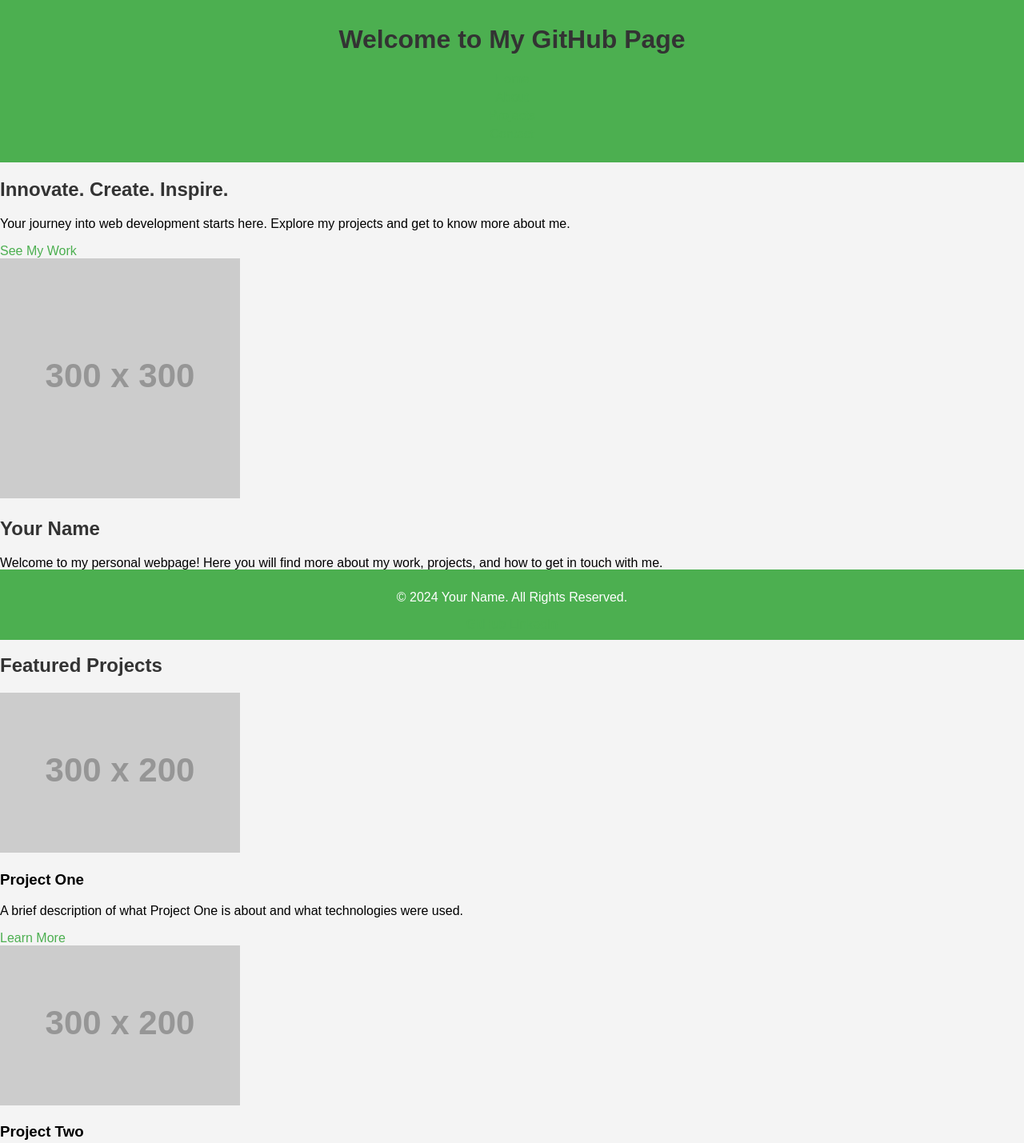
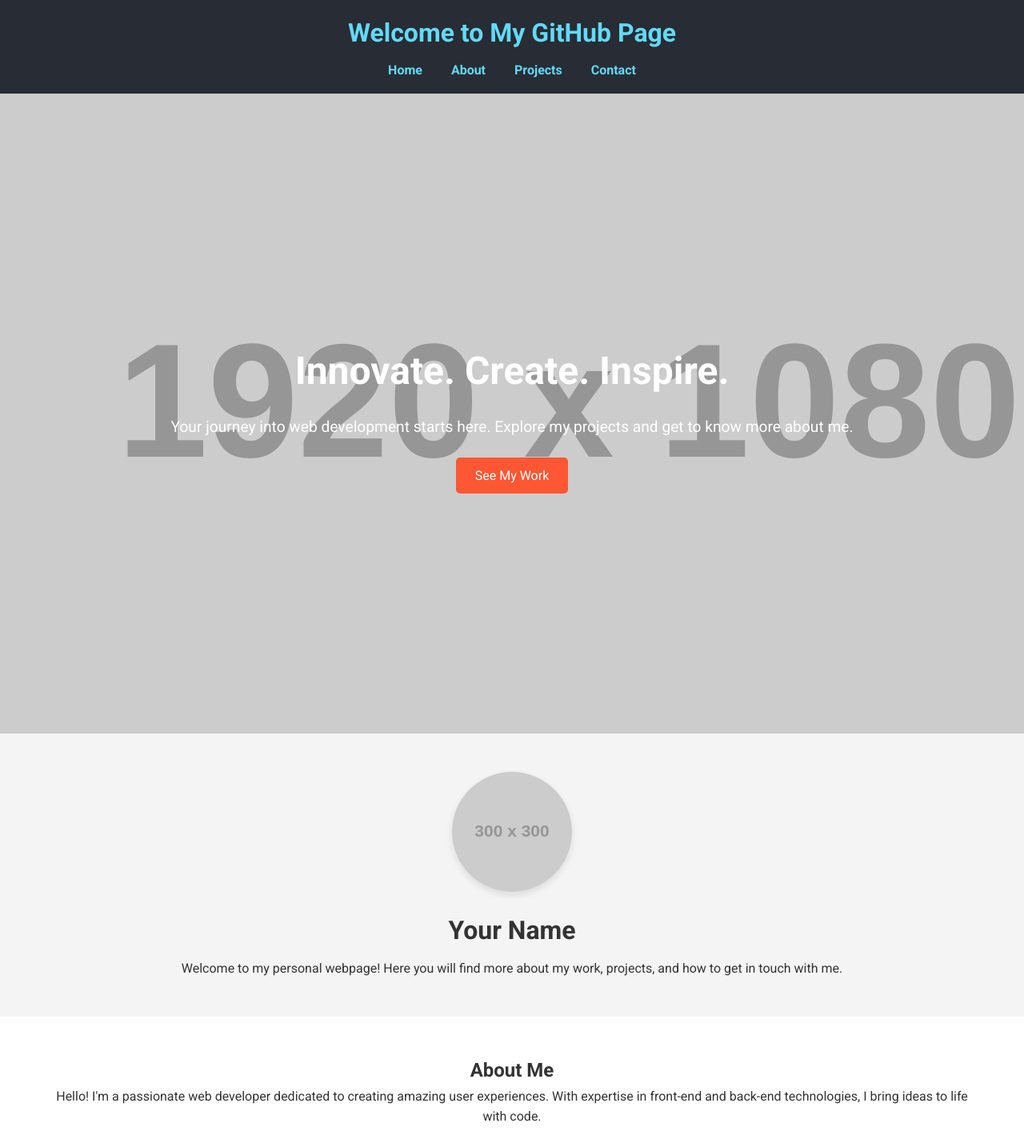
Before and after one commit to Fanu2/My-webpage, a plain HTML site: page index.html in a window 1280 px wide. Shown: the top 1429 px of the page at 80% size. Drawn offline with Linux system fonts and the light colour scheme; placeholder pictures from the web are drawn by us.

Commit message:
Update styles.css

```diff
--- a/styles.css
+++ b/styles.css
@@ -1,49 +1,194 @@
-body {
-    font-family: Arial, sans-serif;
+/* Basic reset */
+* {
     margin: 0;
     padding: 0;
-    background-color: #f4f4f4;
+    box-sizing: border-box;
 }
 
+/* Body and container styling */
+body {
+    font-family: 'Roboto', sans-serif;
+    color: #333;
+    line-height: 1.6;
+}
+
+.container {
+    width: 90%;
+    margin: 0 auto;
+}
+
+/* Header Styling */
 header {
-    background-color: #4CAF50;
-    color: white;
-    padding: 10px 0;
+    background-color: #282c34;
+    color: #61dafb;
+    padding: 1rem 0;
     text-align: center;
 }
 
-main {
-    padding: 20px;
+header h1 {
+    margin-bottom: 0.5rem;
 }
 
-h1, h2 {
-    color: #333;
-}
-
-a {
-    color: #4CAF50;
-    text-decoration: none;
-}
-
-a:hover {
-    text-decoration: underline;
-}
-
-ul {
+nav ul {
     list-style-type: none;
     padding: 0;
 }
 
-li {
-    margin: 5px 0;
+nav ul li {
+    display: inline;
+    margin: 0 1rem;
 }
 
+nav ul li a {
+    color: #61dafb;
+    text-decoration: none;
+    font-weight: bold;
+}
+
+nav ul li a:hover {
+    text-decoration: underline;
+}
+
+/* Hero Section */
+.hero {
+    background-image: url('https://via.placeholder.com/1920x1080'); /* Replace with your image URL */
+    background-size: cover;
+    color: #fff;
+    height: 100vh;
+    display: flex;
+    align-items: center;
+    justify-content: center;
+    text-align: center;
+}
+
+.hero-content h2 {
+    font-size: 3rem;
+    margin-bottom: 1rem;
+}
+
+.hero-content p {
+    font-size: 1.2rem;
+    margin-bottom: 2rem;
+}
+
+.btn {
+    background-color: #ff5733;
+    color: #fff;
+    padding: 0.8rem 1.5rem;
+    text-decoration: none;
+    border-radius: 5px;
+    transition: background-color 0.3s ease;
+}
+
+.btn:hover {
+    background-color: #c70039;
+}
+
+/* Photo Section */
+.photo {
+    background-color: #f4f4f4;
+    padding: 3rem 0;
+    text-align: center;
+}
+
+.photo-container {
+    display: inline-block;
+    text-align: center;
+}
+
+.photo-container img {
+    border-radius: 50%;
+    width: 150px; /* Adjust size as needed */
+    height: 150px; /* Adjust size as needed */
+    object-fit: cover;
+    box-shadow: 0 4px 8px rgba(0, 0, 0, 0.1);
+}
+
+.photo-container h2 {
+    margin-top: 1rem;
+    font-size: 2rem;
+}
+
+.photo-container p {
+    font-size: 1rem;
+    margin-top: 0.5rem;
+}
+
+/* Section Styling */
+.section {
+    padding: 3rem 0;
+    text-align: center;
+}
+
+.project-card {
+    display: flex;
+    align-items: center;
+    justify-content: center;
+    margin: 1rem 0;
+    background: #f4f4f4;
+    border-radius: 8px;
+    overflow: hidden;
+    box-shadow: 0 4px 8px rgba(0, 0, 0, 0.1);
+}
+
+.project-card img {
+    width: 300px;
+    height: 200px;
+    object-fit: cover;
+}
+
+.project-info {
+    padding: 1rem;
+}
+
+.project-info h3 {
+    margin-bottom: 0.5rem;
+}
+
+.project-info p {
+    margin-bottom: 1rem;
+}
+
+/* Form Styling */
+form input, form textarea {
+    width: 100%;
+    padding: 0.8rem;
+    margin-bottom: 1rem;
+    border: 1px solid #ccc;
+    border-radius: 5px;
+}
+
+form button {
+    padding: 0.8rem 1.5rem;
+    background-color: #333;
+    color: #fff;
+    border: none;
+    border-radius: 5px;
+    cursor: pointer;
+}
+
+form button:hover {
+    background-color: #555;
+}
+
+/* Footer Styling */
 footer {
-    background-color: #4CAF50;
-    color: white;
+    background-color: #282c34;
+    color: #fff;
     text-align: center;
-    padding: 10px 0;
-    position: fixed;
-    bottom: 0;
-    width: 100%;
+    padding: 1rem 0;
 }
+
+footer p {
+    margin: 0;
+}
+
+.social-media a {
+    color: #61dafb;
+    text-decoration: none;
+    margin: 0 0.5rem;
+}
+
+.social-media a:hover {
+    text-decoration: underline;
+}
```
